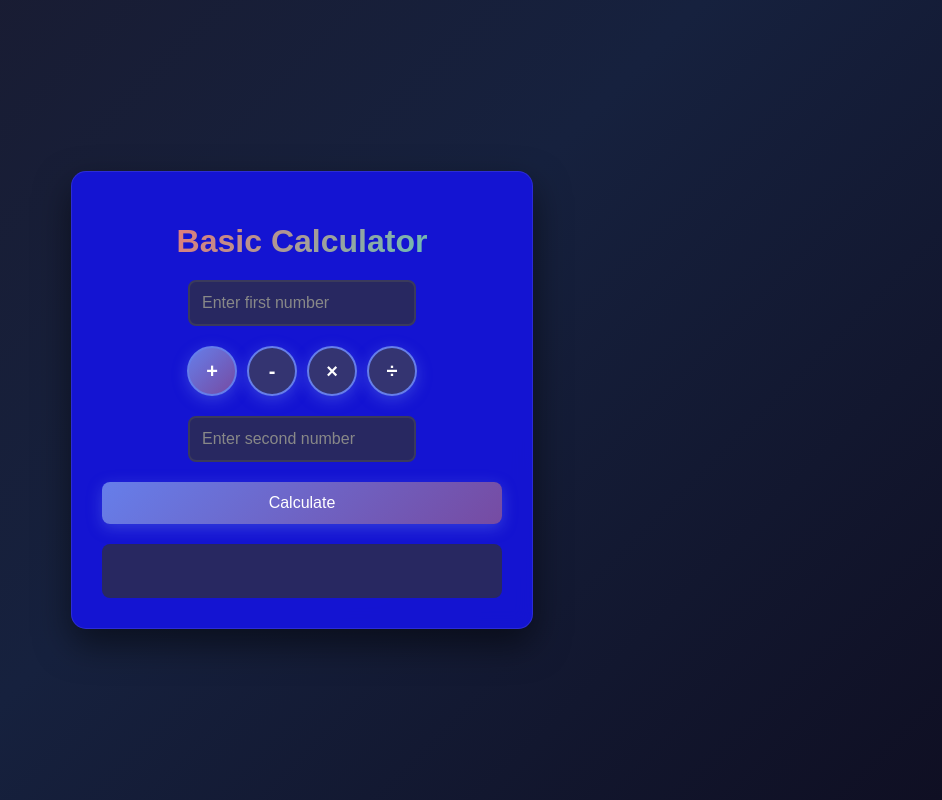
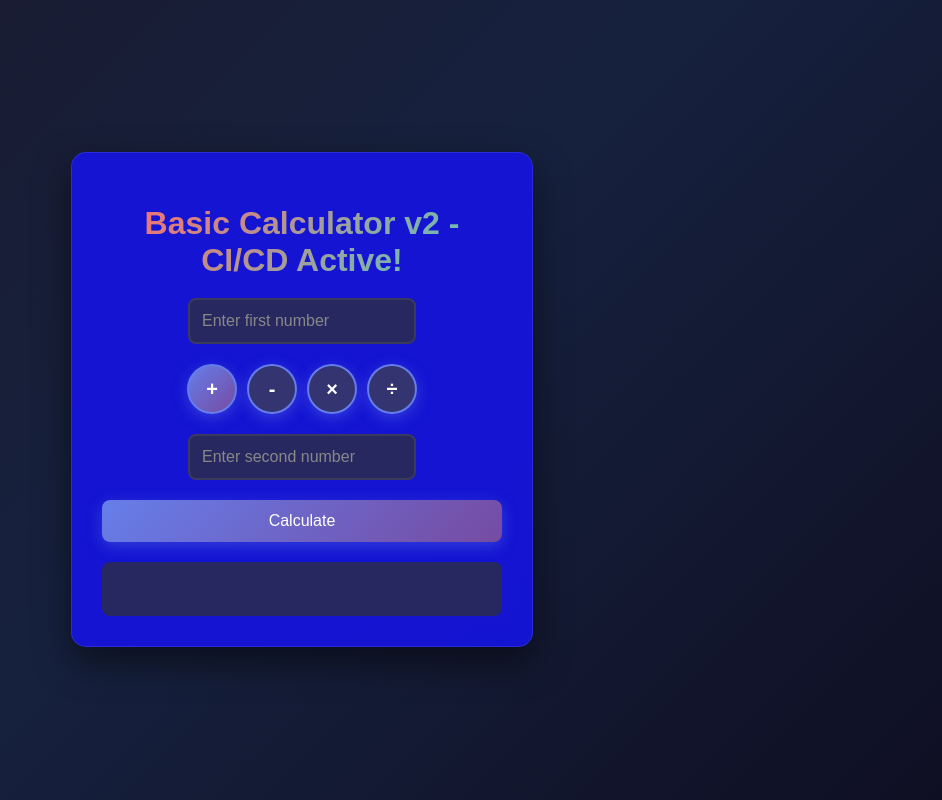
Before and after one commit to thejas1ga22cs177/calculator, a website: page public/index.html in a window 1280 px wide. Shown: the whole page, without its empty margins (338-1280 px from the left). Drawn offline with Linux system fonts and the light colour scheme.

Commit message:
Testing CI/CD

```diff
--- a/public/index.html
+++ b/public/index.html
@@ -8,7 +8,7 @@
 </head>
 <body>
   <div class="calculator">
-    <h1>Basic Calculator</h1>
+    <h1>Basic Calculator v2 - CI/CD Active!</h1>
     <div class="input-group">
       <input type="number" id="num1" placeholder="Enter first number" step="any">
     </div>
```
